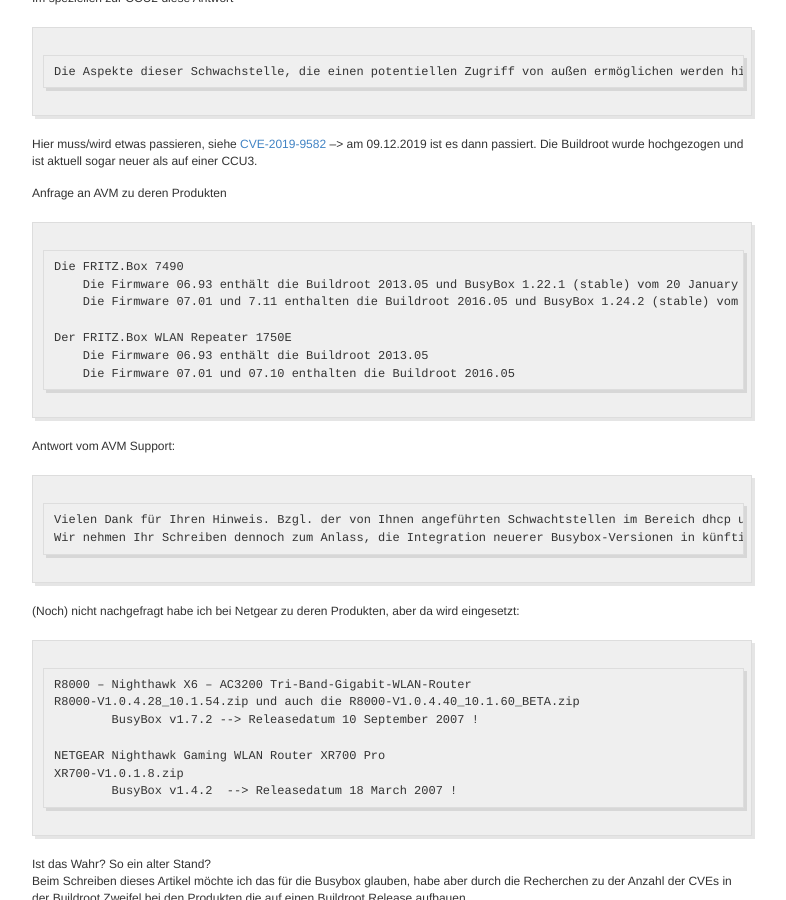
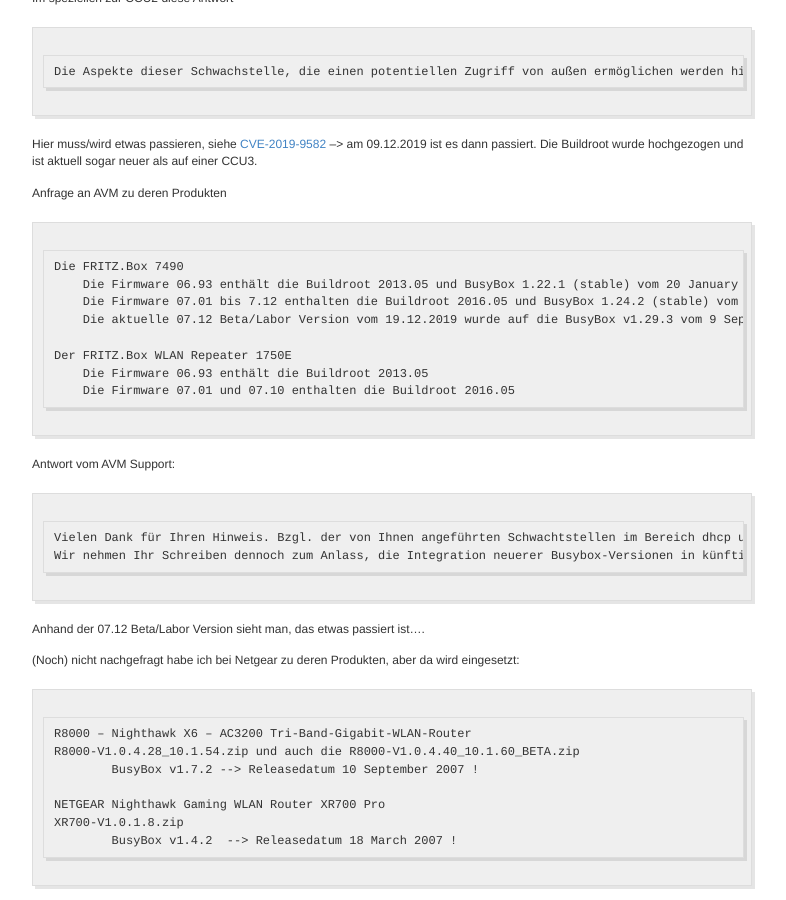
Before and after one commit to psytester/psytester.github.io, a Jekyll site: the page built from _posts/hacking_and_pentests/2019-06-27-embedded_Linux_Busybox_Buildroot.md, in a window 1280 px wide and 900 px high, scrolled down 1579 px. Shown: the whole window, without its empty margins (248-1034 px from the left). Built offline with Jekyll 4.4.1, drawn with Linux system fonts in a browser that asks for light colours; some of the changed text lies outside the part shown.

Commit message:
Update 2019-06-27-embedded_Linux_Busybox_Buildroot.md

````diff
--- a/_posts/hacking_and_pentests/2019-06-27-embedded_Linux_Busybox_Buildroot.md
+++ b/_posts/hacking_and_pentests/2019-06-27-embedded_Linux_Busybox_Buildroot.md
@@ -1,7 +1,7 @@
 ---
 layout: post
 title:  "Angriffsvektoren auf aktuelle embedded Linux Busybox/Buildroot Systeme (IoT/Router/Smart Home) wegen Sicherheitslücken in veralteter Softwarebasis"
-date:   2019-12-05 22:00:00 MET
+date:   2019-12-19 22:00:00 MET
 author: 'psytester'
 ---
 
@@ -75,7 +75,8 @@
 ```
 Die FRITZ.Box 7490
     Die Firmware 06.93 enthält die Buildroot 2013.05 und BusyBox 1.22.1 (stable) vom 20 January 2014
-    Die Firmware 07.01 und 7.11 enthalten die Buildroot 2016.05 und BusyBox 1.24.2 (stable) vom 24 March 2016
+    Die Firmware 07.01 bis 7.12 enthalten die Buildroot 2016.05 und BusyBox 1.24.2 (stable) vom 24 March 2016
+    Die aktuelle 07.12 Beta/Labor Version vom 19.12.2019 wurde auf die BusyBox v1.29.3 vom 9 September 2018 hochgezogen
 
 Der FRITZ.Box WLAN Repeater 1750E
     Die Firmware 06.93 enthält die Buildroot 2013.05
@@ -87,6 +88,7 @@
 Vielen Dank für Ihren Hinweis. Bzgl. der von Ihnen angeführten Schwachtstellen im Bereich dhcp und ntp können wir entwarnung geben: Fritz!OS verwendet keine dieser Funktionen aus dem Busybox-Projekt.
 Wir nehmen Ihr Schreiben dennoch zum Anlass, die Integration neuerer Busybox-Versionen in künftige FRITZ!OS-Releases zu prüfen.
 ```
+Anhand der 07.12 Beta/Labor Version sieht man, das etwas passiert ist....
 
 (Noch) nicht nachgefragt habe ich bei Netgear zu deren Produkten, aber da wird eingesetzt:
 ```
````
